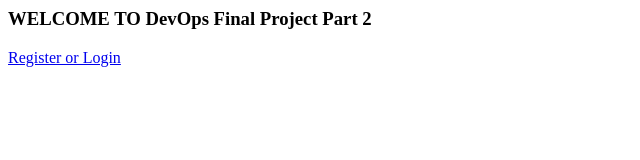
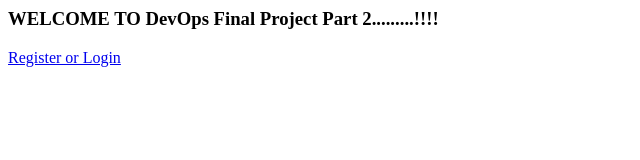
Before and after one commit to P-priyanka/DevOps_Jenkins, a plain HTML site: page index.html in a window 1280 px wide. Shown: the full height of the page, 0-640 px from the left. Drawn offline with Linux system fonts and the light colour scheme.

Commit message:
Update index.html

```diff
--- a/index.html
+++ b/index.html
@@ -1,5 +1,5 @@
 <body>
-    <h3> WELCOME TO DevOps Final Project Part 2</h3>
+    <h3> WELCOME TO DevOps Final Project Part 2.........!!!!</h3>
     <p>
     <a href="login.html">Register or Login </a></p>
 </body>
```
